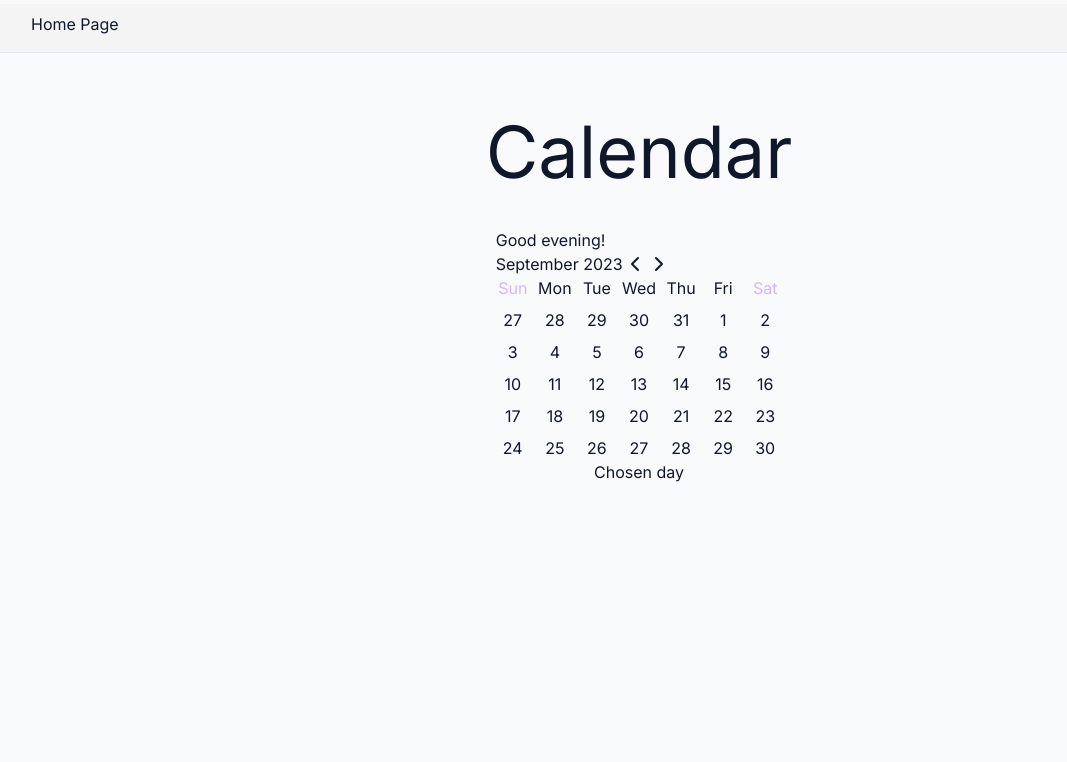
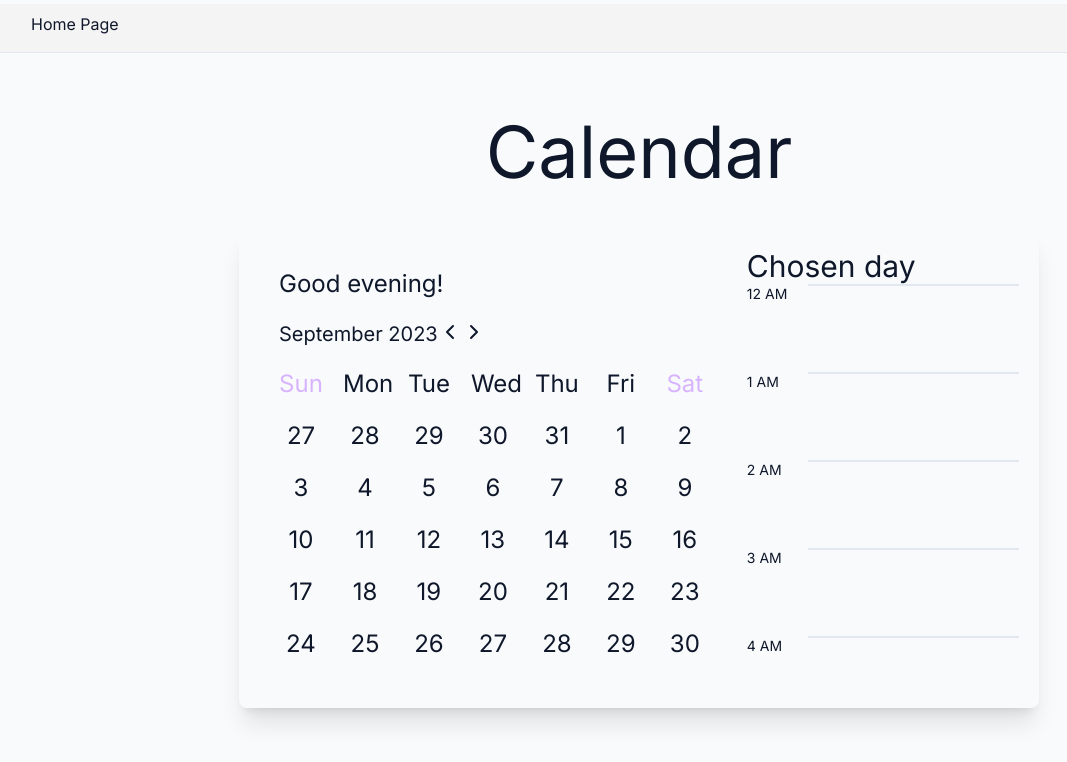
Before and after one commit to Molikuc/frontend_ideas, a Next.js app: page /blog/calendar in a window 1280 px wide. Shown: the top 762 px of the page, without its empty margins (1-1068 px from the left). Built offline with nearby package versions, Linux system fonts and the light colour scheme.

Commit message:
modif of Calendar

```diff
--- a/src/components/Calendar.tsx
+++ b/src/components/Calendar.tsx
@@ -2,13 +2,15 @@ import { ChevronLeft, ChevronRight } from "lucide-react";
 
 const Calendar = () => {
   const days = Array.from({ length: 30 }, (_, index) => index + 1);
+  const hours = Array.from({ length: 11 }, (_, index) => index + 1);
 
   return (
     <div className="h-screen flex flex-col items-center">
       <div className="text-7xl flex justify-center my-5 mb-10">Calendar</div>
-      <div>
-        <div>Good evening!</div>
-        <div className="flex">
+      <div className="flex h-[30rem] min-w-[50rem] shadow-xl rounded-lg p-5 gap-5">
+        <div className="mx-5 text-2xl">
+          <div className="my-5">Good evening!</div>
+          <div className="flex my-5 text-xl">
             <div>September 2023</div>
             <div>
               <ChevronLeft />
@@ -17,7 +19,7 @@ const Calendar = () => {
               <ChevronRight />
             </div>
           </div>
-        <div className="grid grid-cols-7 gap-2 text-center">
+          <div className="grid grid-cols-7 gap-5 text-center">
             <div className="text-purple-300">Sun</div>
             <div>Mon</div>
             <div>Tue</div>
@@ -35,8 +37,31 @@ const Calendar = () => {
             ))}
           </div>
         </div>
-      <div>
-        <div>Chosen day</div>
+        <div className="h-[95%] w-[40%]">
+          <div className="text-3xl">Chosen day</div>
+          <div className="text-sm h-full overflow-scroll no-scrollbar flex flex-col gap-2">
+            <div className="flex gap-2">
+              <div className="w-[25%]">12 AM</div>
+              <div className="h-[5rem] w-full border-t-2"></div>
+            </div>
+            {hours.map((hour) => (
+              <div key={hour} className="flex gap-2">
+                <div className="w-[25%]">{hour} AM</div>
+                <div className="h-[5rem] w-full border-t-2"></div>
+              </div>
+            ))}
+            <div className="flex gap-2">
+              <div className="w-[25%]">12 PM</div>
+              <div className="h-[5rem] w-full border-t-2"></div>
+            </div>
+            {hours.map((hour) => (
+              <div key={hour} className="flex gap-2">
+                <div className="w-[25%]">{hour} PM</div>
+                <div className="h-[5rem] w-full border-t-2"></div>
+              </div>
+            ))}
+          </div>
+        </div>
       </div>
     </div>
   );
--- a/src/styles/globals.css
+++ b/src/styles/globals.css
@@ -79,3 +79,18 @@
     font-feature-settings: "rlig" 1, "calt" 1;
   }
 }
+
+@layer utilities {
+  @variants responsive {
+    /* Hide scrollbar for Chrome, Safari and Opera */
+    .no-scrollbar::-webkit-scrollbar {
+      display: none;
+    }
+
+    /* Hide scrollbar for IE, Edge and Firefox */
+    .no-scrollbar {
+      -ms-overflow-style: none; /* IE and Edge */
+      scrollbar-width: none; /* Firefox */
+    }
+  }
+}
```
Lines whose indentation alone changed are shown as unchanged.
